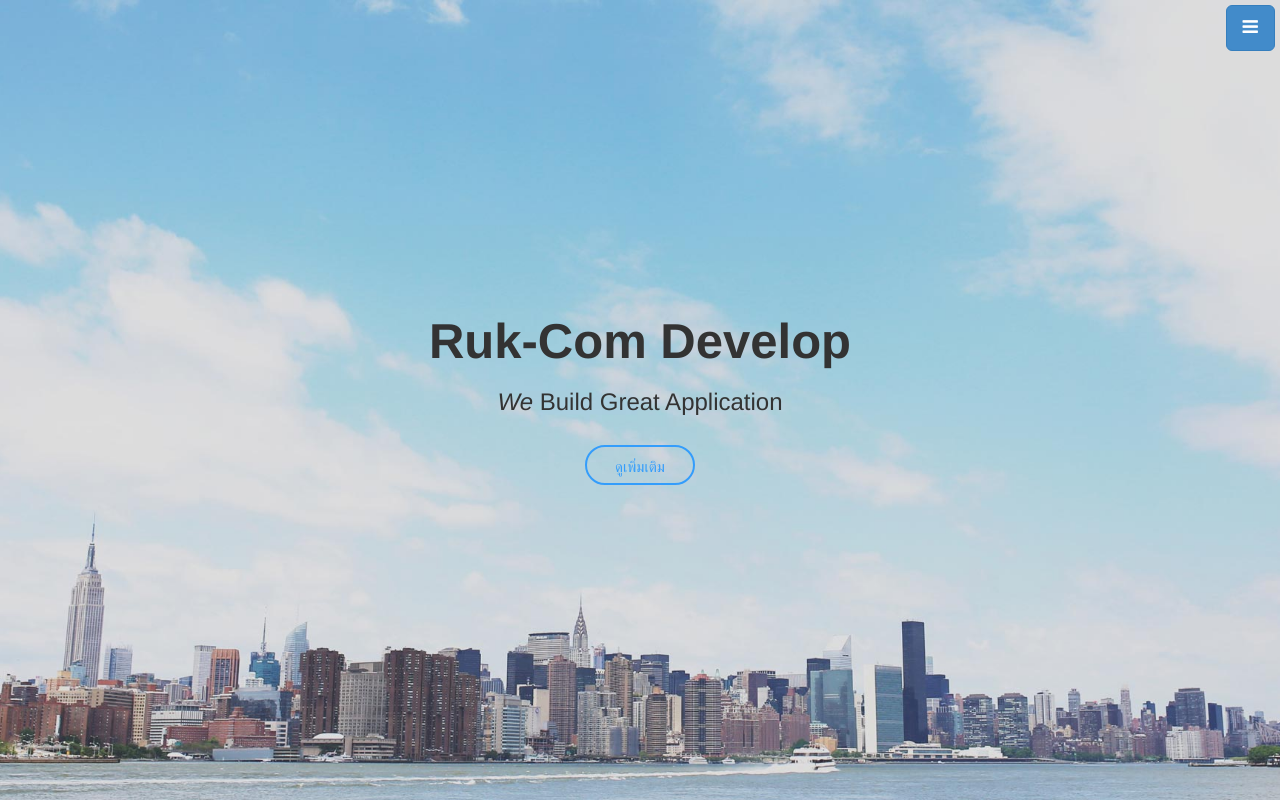
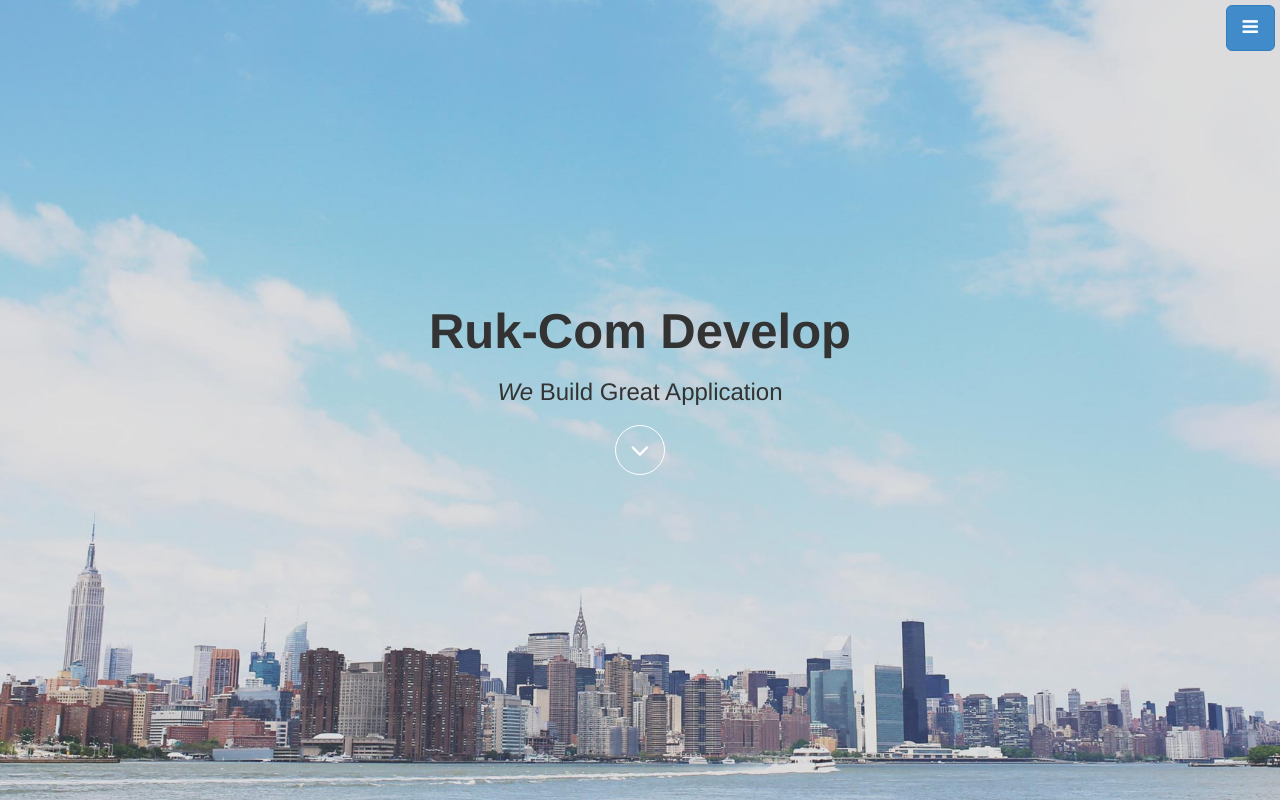
Before and after one commit to caveofgeek/dev, a PHP site: page / in a window 1280 px wide. Shown: the top 804 px of the page. Run offline with PHP 8.4, Linux system fonts and the light colour scheme; some libraries are stand-ins or nearby versions.

Commit message:
Button style.

```diff
--- a/css/ml-outlined-icon-buttons.css
+++ /dev/null
@@ -1,133 +0,0 @@
-/*
-
-Outlined Icon Buttons by MediaLoot
-URL: http://medialoot.com/item/css-outlined-icon-buttons/
-
-Designer: Tony Thomas
-
-*/
-
-/*Base Style*/
-
-.ml-outlined-button {
-	font-family: "Helvetica Neue", Helvetica, Arial, sans-serif;
-	font-weight: 400;
-	text-decoration: none;
-	text-align: center;
-	border: 2px solid;
-	border-radius: 999px;
-}
-
-/*Icon Styling*/
-
-.icn {
-	width: 16px;
-	height: 16px;
-	margin: 0 -10px -2px 10px;
-	display: none;
-}
-
-.ml-outlined-button:hover .icn {
-	display: inline-block;
-	width: 16px;
-}
-
-.icon:hover {
-	width: 140px;
-}
-
-/*Sizes*/
-
-.large {
-	display: inline-block;
-	font-size: 20px;
-	font-weight: 300;
-	line-height: 52px;
-	width: 130px;
-	padding: 0 20px;
-	height: 52px;
-	transition: all 0.3s ease;
-}
-
-.medium {
-	display: inline-block;
-	font-size: 15px;
-	line-height: 40px;
-	width: 110px;
-	padding: 0 20px;
-	height: 40px;
-	transition: all 0.3s ease;
-}
-
-.small {
-	display: inline-block;
-	font-size: 12px;
-	line-height: 30px;
-	width: 110px;
-	padding: 0 10px;
-	height: 30px;
-	text-transform: uppercase;
-	font-weight: 500;
-	transition: all 0.3s ease;
-}
-
-.icon {
-	display: inline-block;
-	font-size: 16px;
-	line-height: 40px;
-	width: 120px;
-	height: 40px;
-	transition: width 0.5s ease
-}
-
-/*Colors*/
-
-.color-1 {
-	color: #349dfb;
-	border-color: #349dfb;
-	background: transparent;
-}
-.color-1:hover {
-	background-color: #349dfb;
-	color: #fff;
-}
-
-.color-2 {
-	color: #57dc86;
-	border-color: #57dc86;
-	background: transparent;
-}
-.color-2:hover {
-	background-color: #57dc86;
-	color: #fff;
-}
-
-.color-3 {
-	color: #ec5340;
-	border-color: #ec5340;
-	background: transparent;
-}
-.color-3:hover {
-	background-color: #ec5340;
-	color: #fff;
-}
-
-.color-4 {
-	color: #f2bb3b;
-	border-color: #f2bb3b;
-	background: transparent;
-}
-.color-4:hover {
-	background-color: #f2bb3b;
-	color: #fff;
-}
-
-.color-5 {
-	color: #7e8488;
-	border-color: #7e8488;
-	background: transparent;
-}
-.color-5:hover {
-	background-color: #7e8488;
-	color: #fff;
-}
--- a/css/stylish-portfolio.css
+++ b/css/stylish-portfolio.css
@@ -20,7 +20,22 @@ body {
 }
 
 .vert-text .find-out {
-  margin-top: 20px;
+  display: block;
+  margin: 20px auto;
+  color: white;
+  border: 1px solid white;
+  width: 50px;
+  height: 50px;
+  border-radius: 100%;
+  font-size: 30px;
+  text-align: center;
+  line-height: 50px;
+}
+
+.vert-text .find-out:hover {
+  text-decoration: none;
+  color: #666666;
+  border: 1px solid #666666;
 }
 
 /* Side Menu */
--- a/index.html
+++ b/index.html
@@ -46,7 +46,7 @@
         <div class="vert-text">
             <h1>Ruk-Com Develop</h1>
             <h3><em>We</em> Build Great Application</h3>
-            <a href="#about" class="find-out ml-outlined-button color-1 medium">ดูเพิ่มเติม</a>
+            <a href="#about" class="find-out"><i class="fa fa-angle-down"></i></a>
         </div>
     </div>
     <!-- /Full Page Image Header Area -->
```
